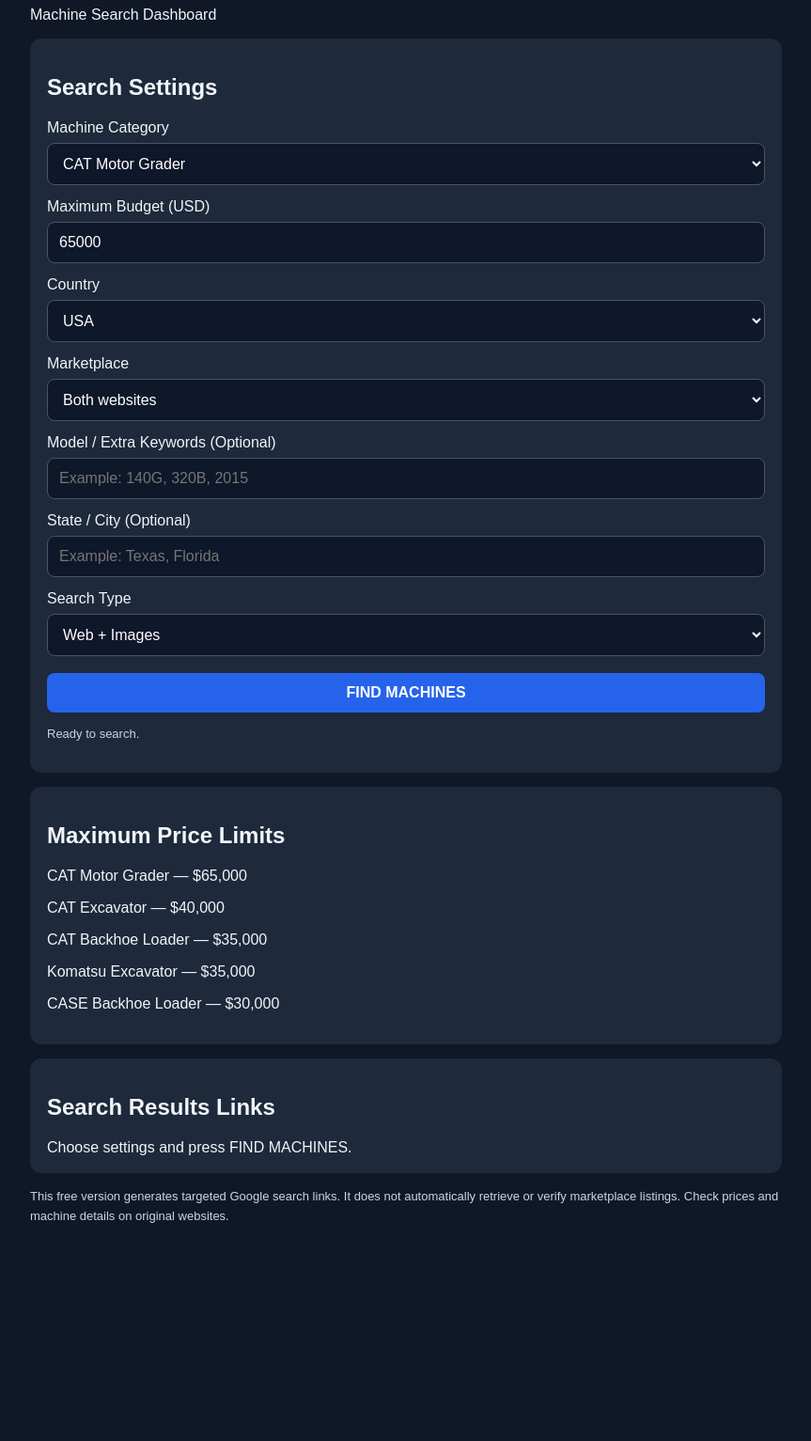
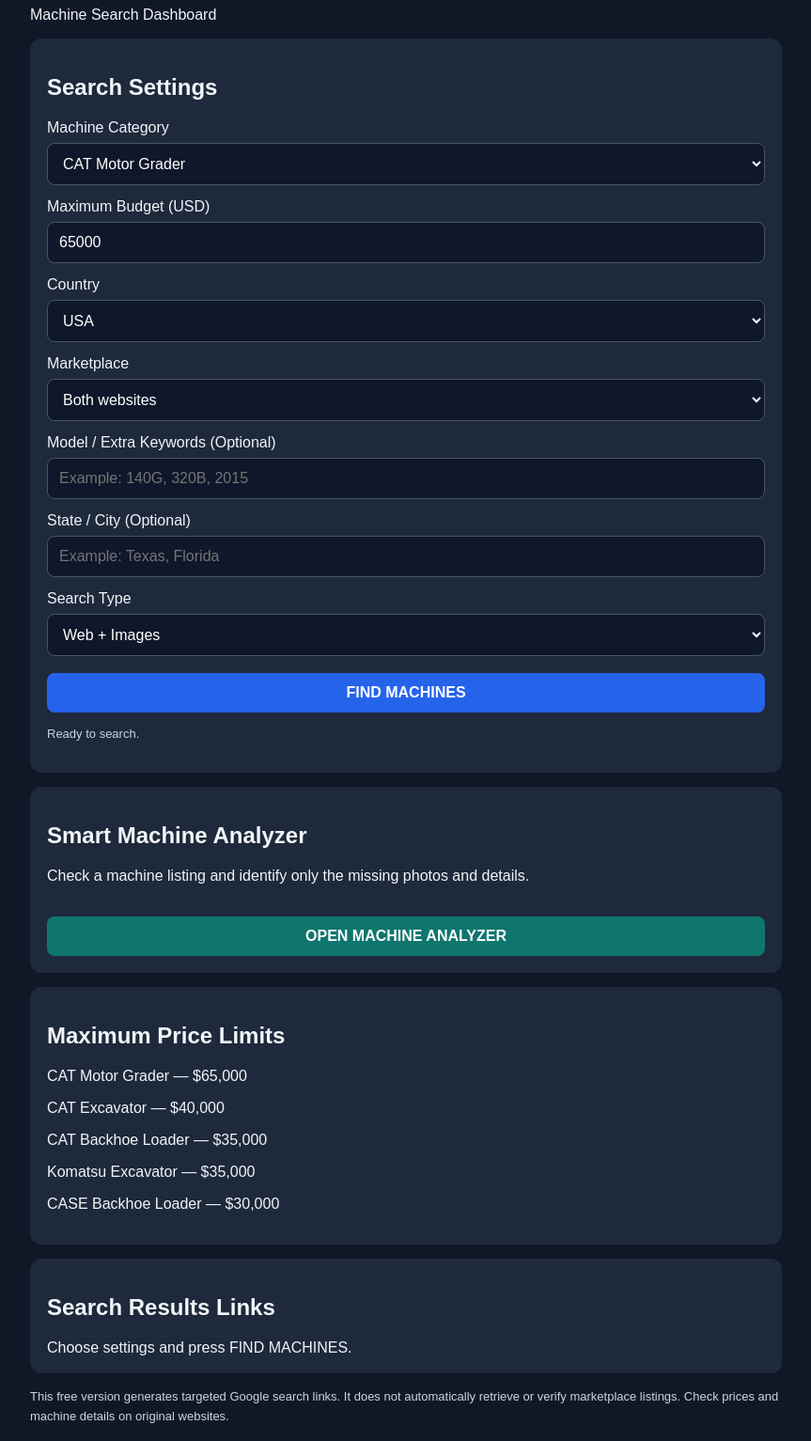
Before and after one commit to hk2073111-sudo/machinery-ai-bot, a plain HTML site: page public/index.html in a window 1280 px wide. Shown: the part 93-1626 px from the top of the page at 94% size, without its empty margins (208-1071 px from the left). Before the commit the page ends 1431 px from the top, so only its background shows below. Drawn offline with Linux system fonts and the light colour scheme.

Commit message:
Update index.html

```diff
--- a/public/index.html
+++ b/public/index.html
@@ -1,5 +1,188 @@
 
 <!DOCTYPE html>
+<!DOCTYPE html>
+<html lang="en">
+<head>
+<meta charset="UTF-8">
+<meta name="viewport" content="width=device-width, initial-scale=1">
+<title>Machinery AI Assistant</title>
+<style>
+*{box-sizing:border-box}
+body{margin:0;padding:20px;background:#101827;color:#f1f5f9;font-family:Arial,sans-serif}
+.container{max-width:800px;margin:auto}
+h1{color:#60a5fa}
+.card{background:#1e293b;padding:18px;border-radius:12px;margin:15px 0}
+label{display:block;margin:14px 0 7px}
+select,input,button{width:100%;padding:12px;border-radius:8px;border:1px solid #475569;font-size:16px}
+select,input{background:#0f172a;color:white}
+button{background:#2563eb;color:white;border:0;margin-top:18px;font-weight:bold;cursor:pointer}
+.analyze{background:#0f766e}
+.result a{display:block;background:#334155;color:#93c5fd;padding:14px;margin:10px 0;border-radius:8px;text-decoration:none}
+.small{font-size:13px;color:#cbd5e1;line-height:1.6}
+</style>
+</head>
+<body>
+<div class="container">
+<h1>Machinery AI Assistant</h1>
+<p>Machine Search Dashboard</p>
+
+<div class="card">
+<h2>Search Settings</h2>
+
+<label>Machine Category</label>
+<select id="machine" onchange="updateBudget()">
+<option>CAT Motor Grader</option>
+<option>CAT Excavator</option>
+<option>CAT Backhoe Loader</option>
+<option>Komatsu Excavator</option>
+<option>CASE Backhoe Loader</option>
+</select>
+
+<label>Maximum Budget (USD)</label>
+<input id="budget" type="number" min="1" value="65000">
+
+<label>Country</label>
+<select id="country">
+<option value="USA">USA</option>
+<option value="Canada">Canada</option>
+<option value="Australia">Australia</option>
+</select>
+
+<label>Marketplace</label>
+<select id="site">
+<option value="both">Both websites</option>
+<option value="machinerytrader.com">MachineryTrader</option>
+<option value="machinio.com">Machinio</option>
+</select>
+
+<label>Model / Extra Keywords (Optional)</label>
+<input id="keywords" placeholder="Example: 140G, 320B, 2015">
+
+<label>State / City (Optional)</label>
+<input id="location" placeholder="Example: Texas, Florida">
+
+<label>Search Type</label>
+<select id="searchType">
+<option value="both">Web + Images</option>
+<option value="web">Web listings</option>
+<option value="images">Machine images</option>
+</select>
+
+<button onclick="searchMachines()">FIND MACHINES</button>
+<p class="small" id="status">Ready to search.</p>
+</div>
+
+<div class="card">
+<h2>Smart Machine Analyzer</h2>
+<p>Check a machine listing and identify only the missing photos and details.</p>
+<button class="analyze" onclick="location.href='/analyze.html'">
+OPEN MACHINE ANALYZER
+</button>
+</div>
+
+<div class="card">
+<h2>Maximum Price Limits</h2>
+<p>CAT Motor Grader — $65,000</p>
+<p>CAT Excavator — $40,000</p>
+<p>CAT Backhoe Loader — $35,000</p>
+<p>Komatsu Excavator — $35,000</p>
+<p>CASE Backhoe Loader — $30,000</p>
+</div>
+
+<div class="card result">
+<h2>Search Results Links</h2>
+<div id="results">Choose settings and press FIND MACHINES.</div>
+</div>
+
+<p class="small">
+This free version generates targeted Google search links.
+It does not automatically retrieve or verify marketplace listings.
+Check prices and machine details on original websites.
+</p>
+</div>
+
+<script>
+const limits = {
+"CAT Motor Grader":65000,
+"CAT Excavator":40000,
+"CAT Backhoe Loader":35000,
+"Komatsu Excavator":35000,
+"CASE Backhoe Loader":30000
+};
+
+function updateBudget(){
+const machine=document.getElementById("machine").value;
+document.getElementById("budget").value=limits[machine];
+document.getElementById("budget").max=limits[machine];
+}
+
+function searchMachines(){
+const machine=document.getElementById("machine").value;
+const country=document.getElementById("country").value;
+const budget=Number(document.getElementById("budget").value);
+const site=document.getElementById("site").value;
+const keywords=document.getElementById("keywords").value.trim();
+const location=document.getElementById("location").value.trim();
+const type=document.getElementById("searchType").value;
+const results=document.getElementById("results");
+const status=document.getElementById("status");
+
+results.replaceChildren();
+
+if(!Number.isFinite(budget)||budget<=0){
+status.textContent="Enter a valid budget.";
+return;
+}
+
+if(budget>limits[machine]){
+status.textContent="Budget exceeds the maximum machine limit.";
+return;
+}
+
+const websites=[
+{domain:"machinerytrader.com",name:"MachineryTrader"},
+{domain:"machinio.com",name:"Machinio"}
+];
+
+const selected=site==="both"?websites:websites.filter(w=>w.domain===site);
+
+const extra=[machine,"for sale",country,location,keywords,
+"under $"+budget+" USD"].filter(Boolean).join(" ");
+
+let count=0;
+
+selected.forEach(w=>{
+const query=`site:${w.domain} ${extra}`;
+
+if(type==="web"||type==="both"){
+const a=document.createElement("a");
+a.href="https://www.google.com/search?q="+encodeURIComponent(query);
+a.target="_blank";
+a.rel="noopener noreferrer";
+a.textContent="Search "+w.name+" — Web Listings";
+results.appendChild(a);
+count++;
+}
+
+if(type==="images"||type==="both"){
+const a=document.createElement("a");
+a.href="https://www.google.com/search?tbm=isch&q="+encodeURIComponent(query);
+a.target="_blank";
+a.rel="noopener noreferrer";
+a.textContent="Search "+w.name+" — Images";
+results.appendChild(a);
+count++;
+}
+});
+
+status.textContent=count+" search links generated. Verify listing prices and details.";
+}
+
+updateBudget();
+</script>
+</body>
+</html>
+
 <html lang="en">
 <head>
 <meta charset="UTF-8">
```
